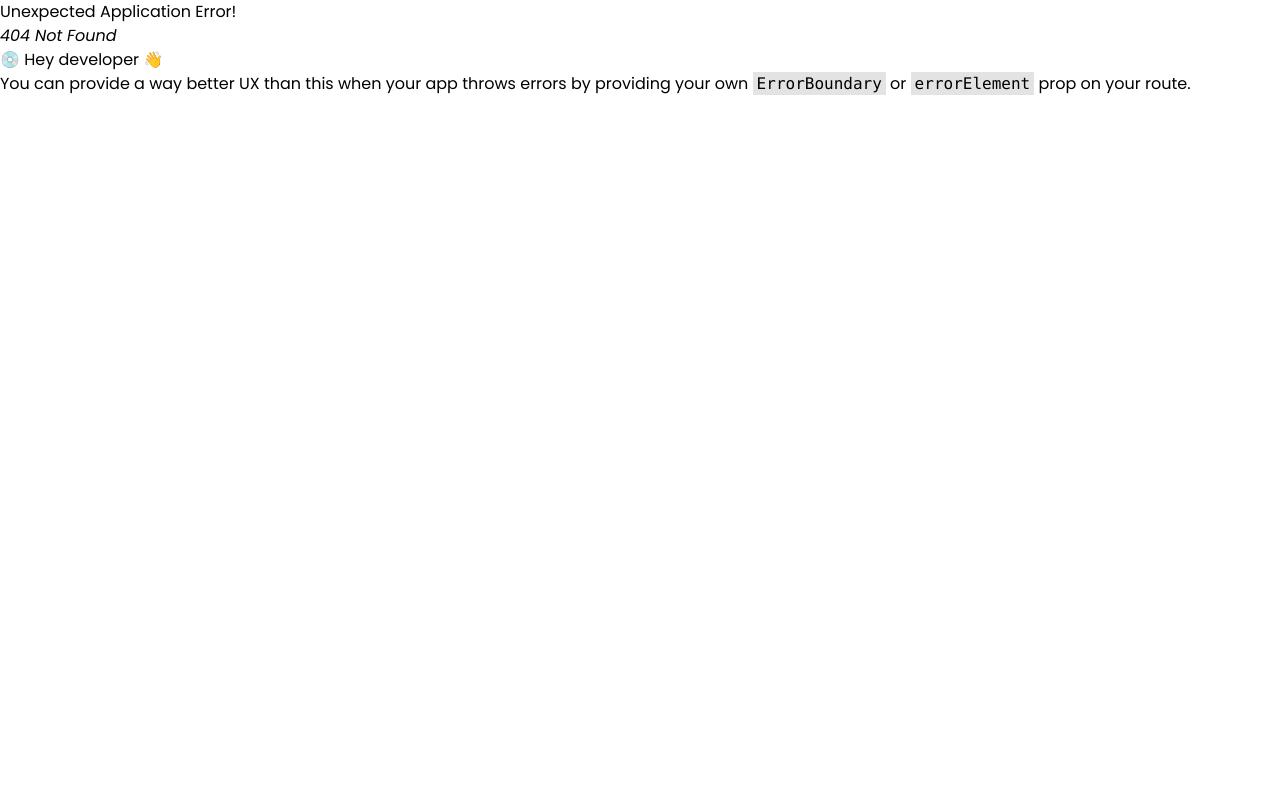
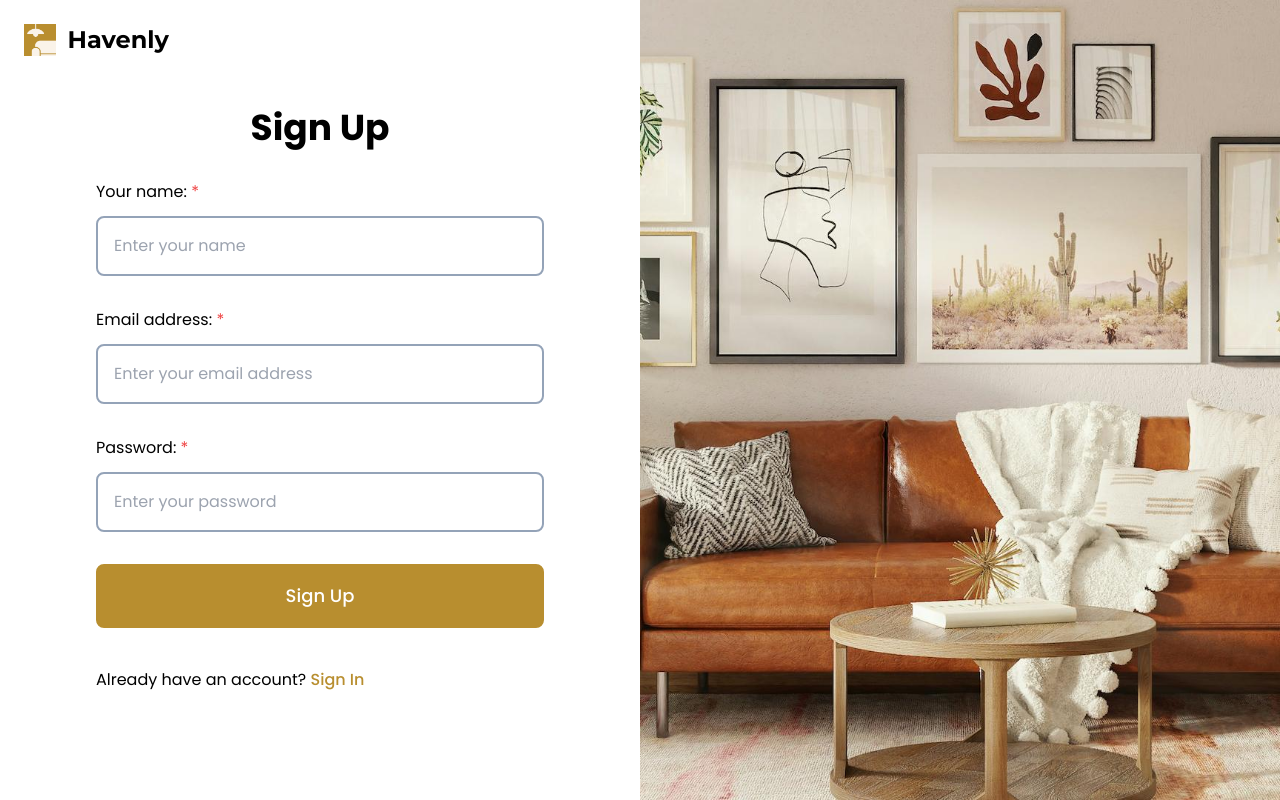
Before and after one commit to sruthi-nair166/home-store, a React (Vite) app: page /signup in a window 1280 px wide. Before the commit this address had no page. Built offline with nearby package versions, Linux system fonts and the light colour scheme.

Commit message:
add Sign in and Sign up page UI

```diff
--- a/src/components/NavBar.jsx
+++ b/src/components/NavBar.jsx
@@ -81,6 +81,13 @@ function NavBar() {
               <AiOutlineShoppingCart className="text-xl hover:text-dark" />
             </Link>
           </Tooltip>
+
+          <Link
+            to="/signin"
+            className="tracking-widest font-medium hover:text-dark"
+          >
+            LOGIN
+          </Link>
         </div>
 
         <button
@@ -136,6 +143,13 @@ function NavBar() {
               </li>
 
               <div className="flex justify-end gap-6 py-6 pe-12 border-t">
+                <Link
+                  to="/signin"
+                  className="tracking-widest font-medium hover:text-dark"
+                >
+                  LOGIN
+                </Link>
+
                 <Link to="/wishlist" onClick={() => setIsOpen(false)}>
                   <GoHeart className="text-xl" />
                 </Link>
--- /dev/null
+++ b/src/components/SignIn.jsx
@@ -0,0 +1,68 @@
+import Image from "../assets/about_img.jpg";
+import Logo from "../assets/logo.jpg";
+import { Link } from "react-router-dom";
+
+function SignIn() {
+  return (
+    <div className="flex min-h-screen flex-col lg:flex-row">
+      <div className="w-full lg:w-1/2 flex flex-col justify-center px-6 pt-28 pb-10 sm:px-10 lg:px-20 lg:pt-10">
+        <Link to="/" className="absolute top-6 left-6 flex items-center gap-3">
+          <img src={Logo} alt="" className="h-8" />
+          <span className="text-2xl font-bold font-logo">Havenly</span>
+        </Link>
+
+        <div className="w-full max-w-md mx-auto">
+          <h1 className="text-4xl font-bold mb-8 text-center">Login</h1>
+
+          <form className="flex flex-col gap-8">
+            <label htmlFor="name" className="flex flex-col">
+              <p className="mb-3">
+                Your name: <span className="text-red-500">*</span>
+              </p>
+
+              <input
+                type="text"
+                id="name"
+                placeholder="Enter your name"
+                className="border-2 border-slate-400 p-4 rounded-lg"
+              />
+            </label>
+
+            <label htmlFor="email" className="flex flex-col">
+              <p className="mb-3">
+                Email address: <span className="text-red-500">*</span>
+              </p>
+
+              <input
+                type="email"
+                id="email"
+                placeholder="Enter your email address"
+                className="border-2 border-slate-400 p-4 rounded-lg"
+              />
+            </label>
+
+            <button
+              type="submit"
+              className="bg-dark border-2 border-dark text-white hover:bg-white hover:text-dark transition p-4 font-medium text-lg rounded-lg"
+            >
+              Login
+            </button>
+          </form>
+
+          <p className="mt-10 text-center lg:text-left">
+            Don't have an account?{" "}
+            <Link to="/signup" className="text-dark font-medium">
+              Sign Up
+            </Link>
+          </p>
+        </div>
+      </div>
+
+      <div className="hidden lg:block lg:w-1/2">
+        <img className="h-full w-full object-cover" src={Image} alt="" />
+      </div>
+    </div>
+  );
+}
+
+export default SignIn;
--- /dev/null
+++ b/src/components/SignUp.jsx
@@ -0,0 +1,81 @@
+import Image from "../assets/about_img.jpg";
+import Logo from "../assets/logo.jpg";
+import { Link } from "react-router-dom";
+
+function SignUp() {
+  return (
+    <div className="flex min-h-screen flex-col lg:flex-row">
+      <div className="w-full lg:w-1/2 flex flex-col justify-center px-6 pt-28 pb-10 sm:px-10 lg:px-20 lg:pt-10">
+        <Link to="/" className="absolute top-6 left-6 flex items-center gap-3">
+          <img src={Logo} alt="" className="h-8" />
+          <span className="text-2xl font-bold font-logo">Havenly</span>
+        </Link>
+
+        <div className="w-full max-w-md mx-auto">
+          <h1 className="text-4xl font-bold mb-8 text-center">Sign Up</h1>
+
+          <form className="flex flex-col gap-8">
+            <label htmlFor="name" className="flex flex-col">
+              <p className="mb-3">
+                Your name: <span className="text-red-500">*</span>
+              </p>
+
+              <input
+                type="text"
+                id="name"
+                placeholder="Enter your name"
+                className="border-2 border-slate-400 p-4 rounded-lg"
+              />
+            </label>
+
+            <label htmlFor="email" className="flex flex-col">
+              <p className="mb-3">
+                Email address: <span className="text-red-500">*</span>
+              </p>
+
+              <input
+                type="email"
+                id="email"
+                placeholder="Enter your email address"
+                className="border-2 border-slate-400 p-4 rounded-lg"
+              />
+            </label>
+
+            <label htmlFor="password" className="flex flex-col">
+              <p className="mb-3">
+                Password: <span className="text-red-500">*</span>
+              </p>
+
+              <input
+                type="password"
+                id="password"
+                placeholder="Enter your password"
+                className="border-2 border-slate-400 p-4 rounded-lg"
+              />
+            </label>
+
+            <button
+              type="submit"
+              className="bg-dark border-2 border-dark text-white hover:bg-white hover:text-dark transition p-4 font-medium text-lg rounded-lg"
+            >
+              Sign Up
+            </button>
+          </form>
+
+          <p className="mt-10 text-center lg:text-left">
+            Already have an account?{" "}
+            <Link to="/signin" className="text-dark font-medium">
+              Sign In
+            </Link>
+          </p>
+        </div>
+      </div>
+
+      <div className="hidden lg:block lg:w-1/2">
+        <img className="h-full w-full object-cover" src={Image} alt="" />
+      </div>
+    </div>
+  );
+}
+
+export default SignUp;
```
Also changed, not shown: src/main.jsx (+11 -0 lines), src/assets/products/23/photo-1505740420928-5e560c06d30e.avif (added).
